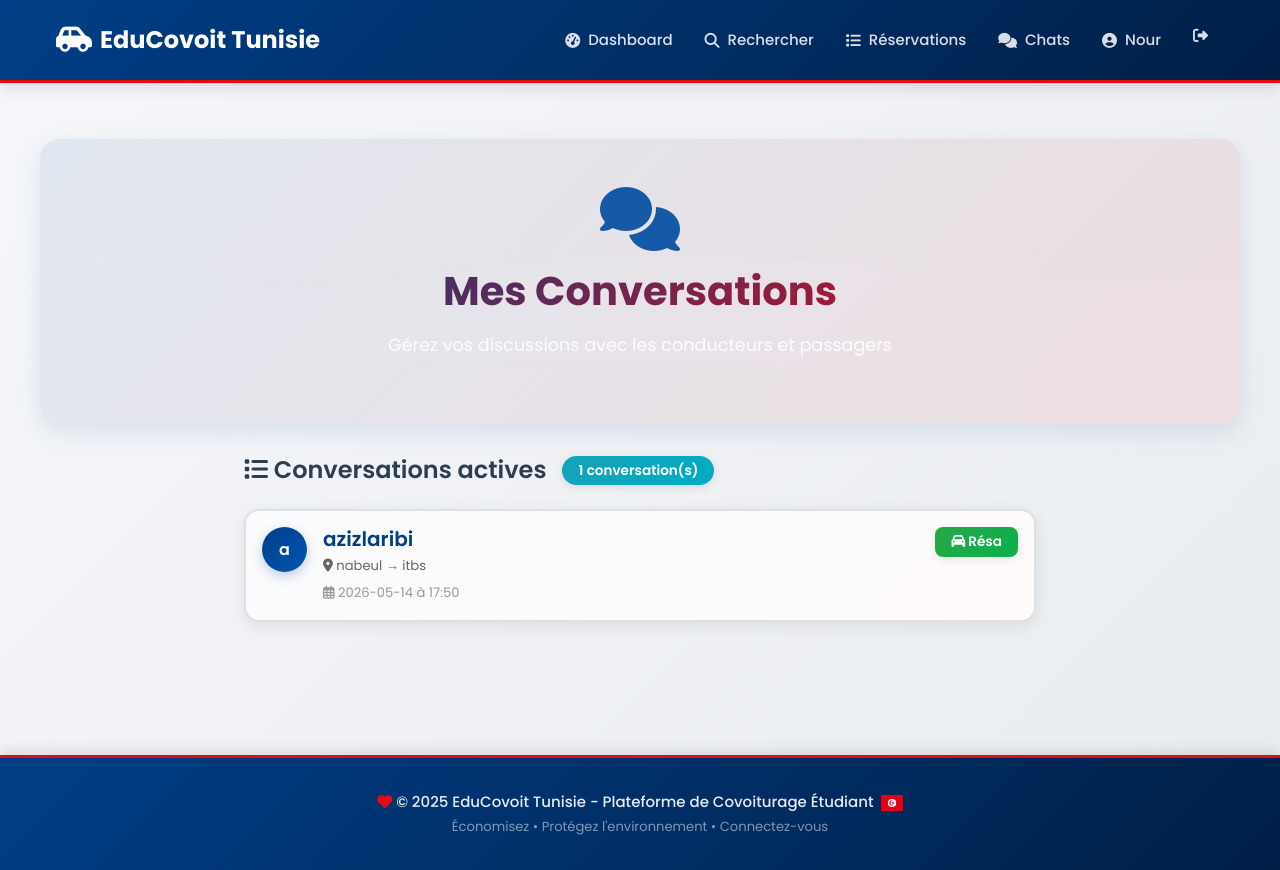
After one commit to nourdaoud20/EduCovoit, a Flask app: page /chats in a window 1280 px wide. The commit adds this page. Run offline with Flask 3, Linux system fonts and the light colour scheme; a user stored in the database is signed in; some libraries are stand-ins or nearby versions.

Commit message:
Add messaging system with direct chat and navbar button
Agent-Logs-Url: https://github.com/nourdaoud20/EduCovoit/sessions/ba78e326-ce45-4e16-8318-b30aec3f6d69

Co-authored-by: azizlaribi <13972277+azizlaribi@users.noreply.github.com>

```diff
--- a/app.py
+++ b/app.py
@@ -404,6 +404,144 @@ def chat(reservation_id):
                          autre_participant=autre_participant)
 
 @socketio.on('connect')
+
+@app.route('/chats')
+@login_required
+def chats():
+    """Page listing all conversations for the current user"""
+    conversations = []
+
+    # Get reservation-based chats
+    if current_user.type_utilisateur == 'conducteur':
+        trajets = Trajet.query.filter_by(conducteur_id=current_user.id).all()
+        for trajet in trajets:
+            for res in trajet.reservations:
+                if res.statut == 'confirmee':
+                    messages_non_lus = Message.query.filter_by(
+                        reservation_id=res.id,
+                        lu=False
+                    ).filter(Message.expediteur_id != current_user.id).count()
+                    conversations.append({
+                        'type': 'reservation',
+                        'id': res.id,
+                        'reservation': res,
+                        'autre_participant': res.passager,
+                        'messages_non_lus': messages_non_lus,
+                        'trajet': trajet
+                    })
+    else:  # passager
+        reservations = Reservation.query.filter_by(passager_id=current_user.id).filter(
+            Reservation.statut == 'confirmee'
+        ).all()
+        for res in reservations:
+            messages_non_lus = Message.query.filter_by(
+                reservation_id=res.id,
+                lu=False
+            ).filter(Message.expediteur_id != current_user.id).count()
+            conversations.append({
+                'type': 'reservation',
+                'id': res.id,
+                'reservation': res,
+                'autre_participant': res.trajet.conducteur,
+                'messages_non_lus': messages_non_lus,
+                'trajet': res.trajet
+            })
+
+    # Get direct message conversations
+    direct_messages = Message.query.filter(
+        db.or_(
+            Message.expediteur_id == current_user.id,
+            Message.destinataire_id == current_user.id
+        ),
+        Message.reservation_id.is_(None)
+    ).order_by(Message.date_envoi.desc()).all()
+
+    direct_convs = {}
+    for msg in direct_messages:
+        other_user_id = msg.destinataire_id if msg.expediteur_id == current_user.id else msg.expediteur_id
+        if other_user_id not in direct_convs:
+            other_user = Utilisateur.query.get(other_user_id)
+            direct_convs[other_user_id] = {
+                'type': 'direct',
+                'id': other_user_id,
+                'autre_participant': other_user,
+                'messages_non_lus': 0
+            }
+
+        if msg.expediteur_id != current_user.id and not msg.lu:
+            direct_convs[other_user_id]['messages_non_lus'] += 1
+
+    conversations.extend(direct_convs.values())
+
+    # Sort by most recent message - build a function to get the most recent message date
+    def get_sort_key(conv):
+        if conv.get('reservation'):
+            return conv['reservation'].date_reservation
+        else:
+            # For direct messages, find the most recent message with this user
+            other_user_id = conv['id']
+            recent_msg = Message.query.filter(
+                db.or_(
+                    db.and_(Message.expediteur_id == current_user.id, Message.destinataire_id == other_user_id),
+                    db.and_(Message.expediteur_id == other_user_id, Message.destinataire_id == current_user.id)
+                ),
+                Message.reservation_id.is_(None)
+            ).order_by(Message.date_envoi.desc()).first()
+            return recent_msg.date_envoi if recent_msg else datetime.now()
+
+    conversations.sort(key=get_sort_key, reverse=True)
+
+    return render_template('chats.html', conversations=conversations)
+
+@app.route('/direct_chat/<int:user_id>')
+@login_required
+def direct_chat(user_id):
+    """Page for direct messaging with a user"""
+    autre_user = Utilisateur.query.get_or_404(user_id)
+
+    if user_id == current_user.id:
+        flash('Vous ne pouvez pas vous envoyer de message', 'danger')
+        return redirect(url_for('chats'))
+
+    # Mark messages as read
+    Message.query.filter_by(
+        destinataire_id=current_user.id,
+        expediteur_id=user_id,
+        reservation_id=None,
+        lu=False
+    ).update({'lu': True})
+    db.session.commit()
+
+    # Get messages between these users
+    messages = Message.query.filter(
+        db.and_(
+            db.or_(
+                db.and_(Message.expediteur_id == current_user.id, Message.destinataire_id == user_id),
+                db.and_(Message.expediteur_id == user_id, Message.destinataire_id == current_user.id)
+            ),
+            Message.reservation_id.is_(None)
+        )
+    ).order_by(Message.date_envoi).all()
+
+    return render_template('direct_chat.html',
+                         autre_participant=autre_user,
+                         messages=messages)
+
+@app.route('/contact_driver/<int:trajet_id>')
+@login_required
+def contact_driver(trajet_id):
+    """Route to contact the driver of a trip from search results"""
+    if current_user.type_utilisateur != 'passager':
+        flash('Seuls les passagers peuvent contacter les conducteurs', 'warning')
+        return redirect(url_for('dashboard'))
+
+    trajet = Trajet.query.get_or_404(trajet_id)
+    driver = trajet.conducteur
+
+    # Redirect to direct chat
+    return redirect(url_for('direct_chat', user_id=driver.id))
+
+@socketio.on('connect')
 def handle_connect():
     """Quand un utilisateur se connecte au socket"""
     print("✅ Nouvelle connexion Socket.IO")
@@ -418,9 +556,14 @@ def handle_join_chat(data):
     """Rejoindre une room de chat"""
     try:
         reservation_id = data.get('reservation_id')
+        direct_chat_id = data.get('direct_chat_id')  # Format: "user1_user2" (sorted)
+
         if reservation_id:
             join_room(str(reservation_id))
             print(f"📢 Un utilisateur a rejoint le chat {reservation_id}")
+        elif direct_chat_id:
+            join_room(str(direct_chat_id))
+            print(f"📢 Un utilisateur a rejoint le chat direct {direct_chat_id}")
     except Exception as e:
         print(f"Erreur join_chat: {e}")
 
@@ -429,8 +572,10 @@ def handle_send_message(data):
     """Envoyer un message dans le chat"""
     try:
         reservation_id = data.get('reservation_id')
+        direct_chat_id = data.get('direct_chat_id')
         message_content = data.get('message', '').strip()
         user_id = data.get('user_id')
+        destinataire_id = data.get('destinataire_id')  # For direct messages
 
         if not message_content or not user_id:
             print("Message ou user_id manquant")
@@ -444,12 +589,29 @@ def handle_send_message(data):
             print("Utilisateur non trouvé")
             return
 
-        message = Message(
-            reservation_id=reservation_id,
-            expediteur_id=user.id,
-            contenu=message_content,
-            lu=False
-        )
+        if reservation_id:
+            # Reservation-based message
+            message = Message(
+                reservation_id=reservation_id,
+                expediteur_id=user.id,
+                contenu=message_content,
+                lu=False
+            )
+            room = str(reservation_id)
+        elif direct_chat_id and destinataire_id:
+            # Direct message
+            message = Message(
+                reservation_id=None,
+                expediteur_id=user.id,
+                destinataire_id=int(destinataire_id),
+                contenu=message_content,
+                lu=False
+            )
+            room = str(direct_chat_id)
+        else:
+            print("Mode de chat invalide")
+            return
+
         db.session.add(message)
         db.session.commit()
 
@@ -460,8 +622,8 @@ def handle_send_message(data):
             'date_envoi': datetime.now().strftime('%H:%M')
         }
 
-        emit('new_message', message_data, room=str(reservation_id))
-        print(f"💬 Message de {user.nom} dans chat {reservation_id}: {message_content[:50]}")
+        emit('new_message', message_data, room=room)
+        print(f"💬 Message de {user.nom}: {message_content[:50]}")
 
     except Exception as e:
         print(f"❌ Erreur send_message: {e}")
@@ -472,9 +634,14 @@ def handle_leave_chat(data):
     """Quitter une room de chat"""
     try:
         reservation_id = data.get('reservation_id')
+        direct_chat_id = data.get('direct_chat_id')
+
         if reservation_id:
             leave_room(str(reservation_id))
             print(f"👋 Utilisateur a quitté le chat {reservation_id}")
+        elif direct_chat_id:
+            leave_room(str(direct_chat_id))
+            print(f"👋 Utilisateur a quitté le chat direct {direct_chat_id}")
     except Exception as e:
         print(f"Erreur leave_chat: {e}")
 
--- a/models.py
+++ b/models.py
@@ -195,14 +195,16 @@ class Message(db.Model):
     __tablename__ = 'messages'
 
     id = db.Column(db.Integer, primary_key=True)
-    reservation_id = db.Column(db.Integer, db.ForeignKey('reservations.id'), nullable=False)
+    reservation_id = db.Column(db.Integer, db.ForeignKey('reservations.id'), nullable=True)  # Now optional for direct messages
     expediteur_id = db.Column(db.Integer, db.ForeignKey('utilisateurs.id'), nullable=False)
+    destinataire_id = db.Column(db.Integer, db.ForeignKey('utilisateurs.id'), nullable=True)  # For direct messages
     contenu = db.Column(db.String(500), nullable=False)
     date_envoi = db.Column(db.DateTime, default=datetime.now)
     lu = db.Column(db.Boolean, default=False)
 
     # Relations
     expediteur = db.relationship('Utilisateur', foreign_keys=[expediteur_id])
+    destinataire = db.relationship('Utilisateur', foreign_keys=[destinataire_id])
 
 
 # ============================================
--- a/templates/base.html
+++ b/templates/base.html
@@ -53,6 +53,18 @@
                             <li class="nav-item">
                                 <a class="nav-link" href="{{ url_for('mes_reservations') }}">
                                     <i class="fas fa-list"></i> Réservations
+                                </a>
+                            </li>
+                            <li class="nav-item">
+                                <a class="nav-link" href="{{ url_for('chats') }}">
+                                    <i class="fas fa-comments"></i> Chats
+                                </a>
+                            </li>
+                        {% endif %}
+                        {% if current_user.type_utilisateur == 'conducteur' %}
+                            <li class="nav-item">
+                                <a class="nav-link" href="{{ url_for('chats') }}">
+                                    <i class="fas fa-comments"></i> Chats
                                 </a>
                             </li>
                         {% endif %}
--- /dev/null
+++ b/templates/chats.html
@@ -0,0 +1,105 @@
+{% extends "base.html" %}
+
+{% block content %}
+<!-- Chats Hero Section -->
+<div class="hero-section fade-in text-center" style="margin-bottom: 2rem;">
+    <div style="position: relative; z-index: 1;">
+        <i class="fas fa-comments" style="font-size: 4rem; margin-bottom: 1rem; display: block;"></i>
+        <h1>Mes Conversations</h1>
+        <p>Gérez vos discussions avec les conducteurs et passagers</p>
+    </div>
+</div>
+
+<!-- Chats List -->
+{% if conversations %}
+    <div class="row">
+        <div class="col-md-8 mx-auto">
+            <div style="display: flex; align-items: center; gap: 1rem; margin-bottom: 1.5rem;">
+                <h3 style="margin: 0;"><i class="fas fa-list"></i> Conversations actives</h3>
+                <span class="badge bg-info">{{ conversations|length }} conversation(s)</span>
+            </div>
+
+            {% for conv in conversations %}
+            <div class="card mb-3 fade-in" style="border-radius: 15px; overflow: hidden; box-shadow: 0 4px 16px rgba(0, 0, 0, 0.08); transition: all 0.3s ease; border: 2px solid {% if conv.messages_non_lus > 0 %}#E70A13{% else %}#e0e0e0{% endif %};">
+                <a href="{% if conv.type == 'direct' %}{{ url_for('direct_chat', user_id=conv.autre_participant.id) }}{% else %}{{ url_for('chat', reservation_id=conv.id) }}{% endif %}" style="text-decoration: none; color: inherit;">
+                    <div class="card-body p-3" style="background: linear-gradient(135deg, rgba(0, 63, 135, 0.02), rgba(231, 10, 19, 0.02)); cursor: pointer;">
+                        <div class="d-flex justify-content-between align-items-start">
+                            <div class="d-flex align-items-start gap-3 flex-grow-1">
+                                <!-- Avatar -->
+                                <div class="user-avatar" style="width: 45px; height: 45px; font-size: 1rem; border-radius: 50%; background: linear-gradient(135deg, #003F87, #0056b3); color: white; display: flex; align-items: center; justify-content: center; font-weight: 600; flex-shrink: 0;">
+                                    {{ conv.autre_participant.nom[0] }}
+                                </div>
+
+                                <!-- Chat Info -->
+                                <div style="flex-grow: 1; min-width: 0;">
+                                    <h5 style="margin: 0 0 0.25rem 0; color: #003F87;">
+                                        {{ conv.autre_participant.nom }}
+                                        {% if conv.messages_non_lus > 0 %}
+                                        <span class="badge bg-danger" style="margin-left: 0.5rem;">{{ conv.messages_non_lus }}</span>
+                                        {% endif %}
+                                    </h5>
+
+                                    {% if conv.type == 'reservation' %}
+                                    <small style="color: #666; display: block; margin-bottom: 0.25rem;">
+                                        <i class="fas fa-map-marker-alt"></i> {{ conv.trajet.depart }} → {{ conv.trajet.arrivee }}
+                                    </small>
+                                    <small style="color: #999;">
+                                        <i class="far fa-calendar-alt"></i> {{ conv.trajet.date }} à {{ conv.trajet.heure }}
+                                    </small>
+                                    {% else %}
+                                    <small style="color: #999;">
+                                        <i class="fas fa-comment-dots"></i> Message direct
+                                    </small>
+                                    {% endif %}
+                                </div>
+                            </div>
+
+                            <!-- Badge -->
+                            <div style="flex-shrink: 0; text-align: right;">
+                                <span class="badge {% if conv.type == 'direct' %}bg-info{% else %}bg-success{% endif %}" style="border-radius: 8px;">
+                                    {% if conv.type == 'direct' %}
+                                    <i class="fas fa-comment"></i> Direct
+                                    {% else %}
+                                    <i class="fas fa-car"></i> Résa
+                                    {% endif %}
+                                </span>
+                            </div>
+                        </div>
+                    </div>
+                </a>
+            </div>
+            {% endfor %}
+        </div>
+    </div>
+{% else %}
+    <div class="row">
+        <div class="col-md-8 mx-auto">
+            <div class="alert alert-info alert-dismissible fade show" role="alert" style="border-radius: 15px; box-shadow: 0 4px 12px rgba(23, 162, 184, 0.15); text-align: center;">
+                <i class="fas fa-inbox" style="font-size: 2rem; display: block; margin-bottom: 1rem; color: #17a2b8;"></i>
+                <strong>Aucune conversation</strong>
+                <p style="margin-bottom: 0; color: #666;">
+                    {% if current_user.type_utilisateur == 'passager' %}
+                    Réservez un trajet ou contactez un conducteur pour commencer une conversation
+                    {% else %}
+                    Acceptez une réservation ou attendez qu'un passager vous contacte pour commencer une conversation
+                    {% endif %}
+                </p>
+            </div>
+        </div>
+    </div>
+{% endif %}
+
+<style>
+.user-avatar {
+    font-size: 1.1rem;
+    border-radius: 50%;
+    background: linear-gradient(135deg, #003F87, #0056b3);
+    color: white;
+    display: flex;
+    align-items: center;
+    justify-content: center;
+    font-weight: 600;
+}
+</style>
+
+{% endblock %}
```
Also changed, not shown: templates/direct_chat.html (added, +101 -0 lines), templates/rechercher.html (+8 -3 lines).
